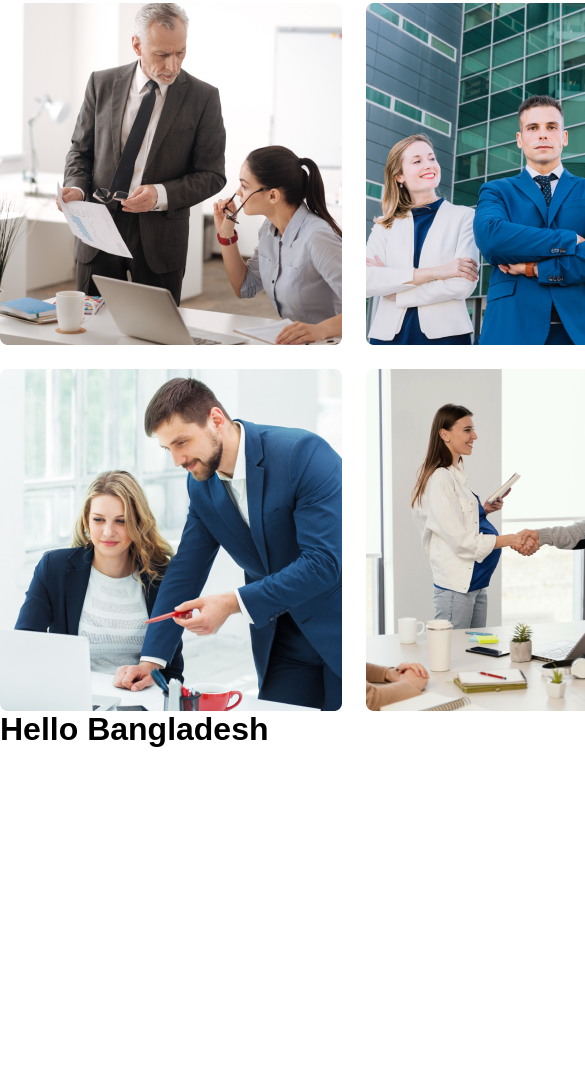
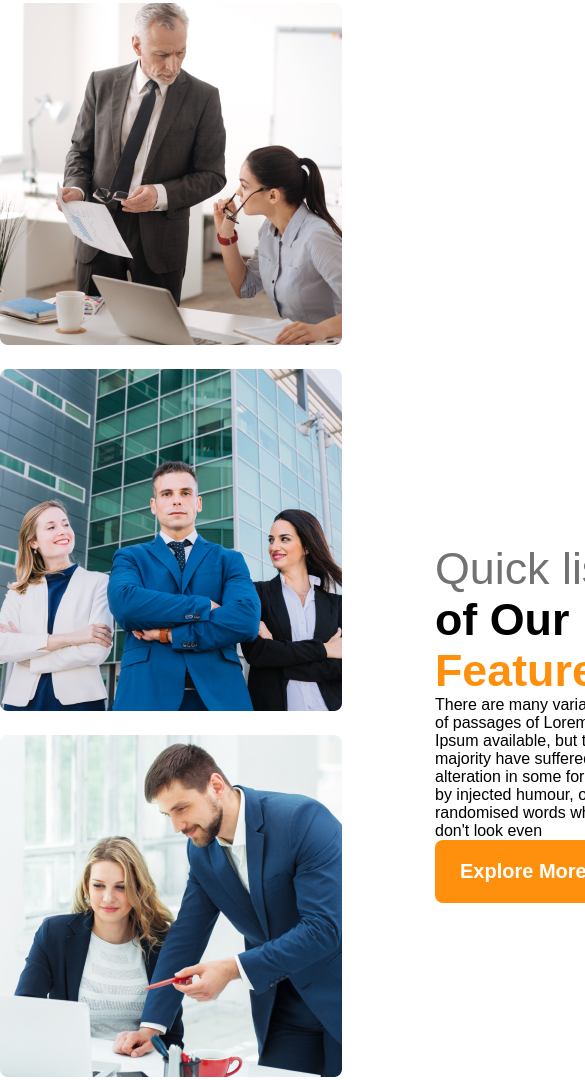
Before and after one commit to dev-ahanaf/g3-website, a plain HTML site: page index.html in a window 390 px wide. Shown: the part 895-1975 px from the top of the page, 585 px wide, since content can reach past the window. Before the commit the page ends 1643 px from the top, so only its background shows below. Drawn offline with Linux system fonts and the light colour scheme.

Commit message:
Work from pc

```diff
--- a/index.html
+++ b/index.html
@@ -52,7 +52,7 @@
 
 
 
-    <main>
+    <main class="main">
 
         <section class="teams display-flex">
 
@@ -88,7 +88,7 @@
     <footer>
 
 
-        <h1> Hello Bangladesh </h1>
+
 
     </footer>
 
--- a/styles/styele.css
+++ b/styles/styele.css
@@ -47,7 +47,7 @@
 }
 
 .text-primary{
-    color: #FF900E;
+    color:#FF900E ;
 }
 
 
@@ -128,7 +128,9 @@ font-size: 3rem;
 /* team and features releted style */
 
 .teams{
+      display: flex;
     align-items: center;
+    gap: 73px;
 
 }
 
@@ -141,7 +143,6 @@ font-size: 3rem;
 }
 
 .our-features{
-    margin-left: 130px;
     max-width: 530px;
 }
 
@@ -162,5 +163,24 @@ font-size: 3rem;
         flex-direction:column;
 
     }
+    .image-container{
+        grid-template-columns: repeat(1, 1fr);
+    }
+
+    .our-features{
+        margin-left: 20px;
+    }
+}
+
+/* mediam device*/
+
+@media screen and (min-width:576px) and (max-width:992px){
+    .teams{
+        flex-direction: column;
+    }
+    .our-features{
+        margin-left: 50px auto;
+    }
+
 
 }
```
